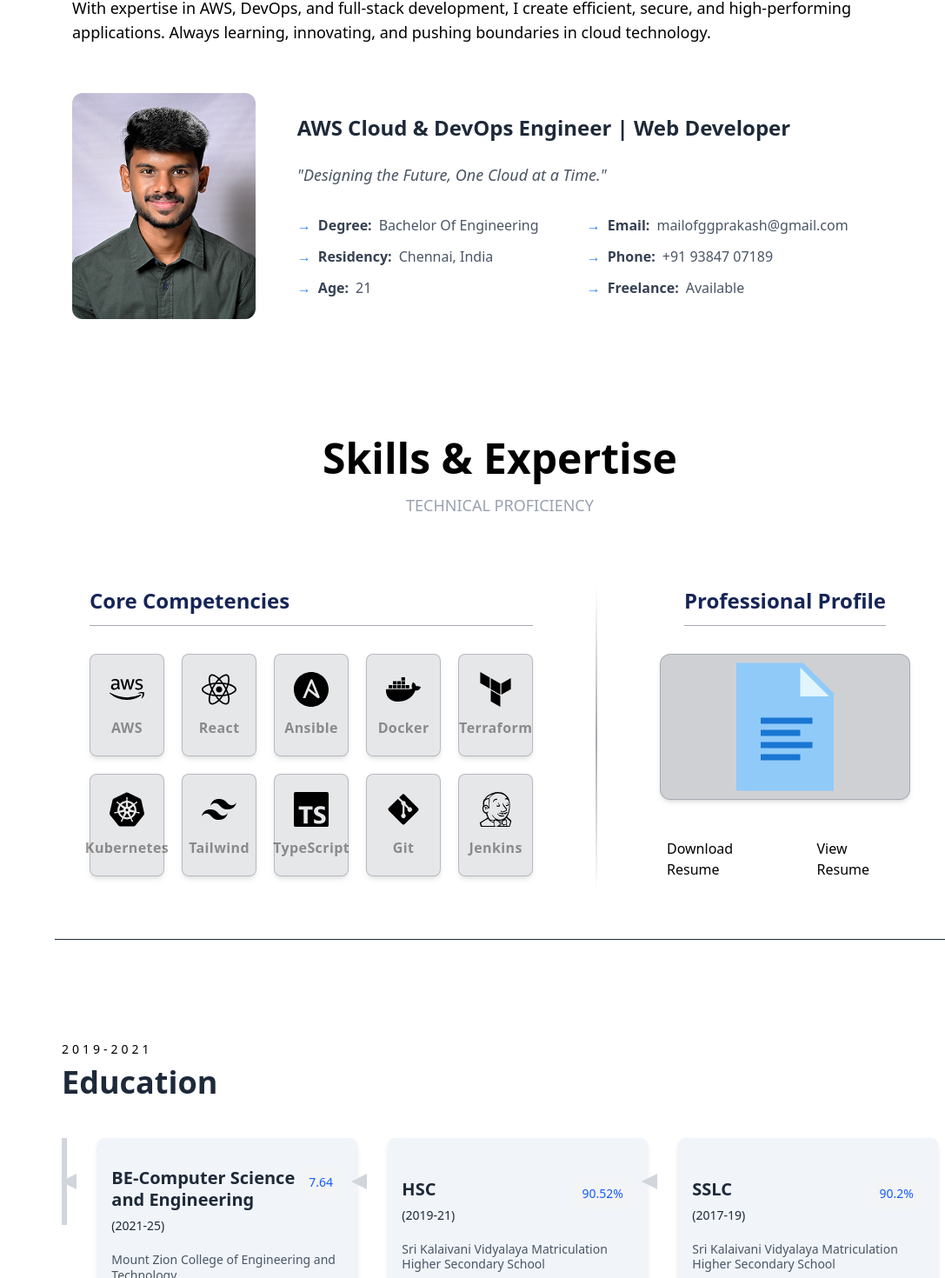
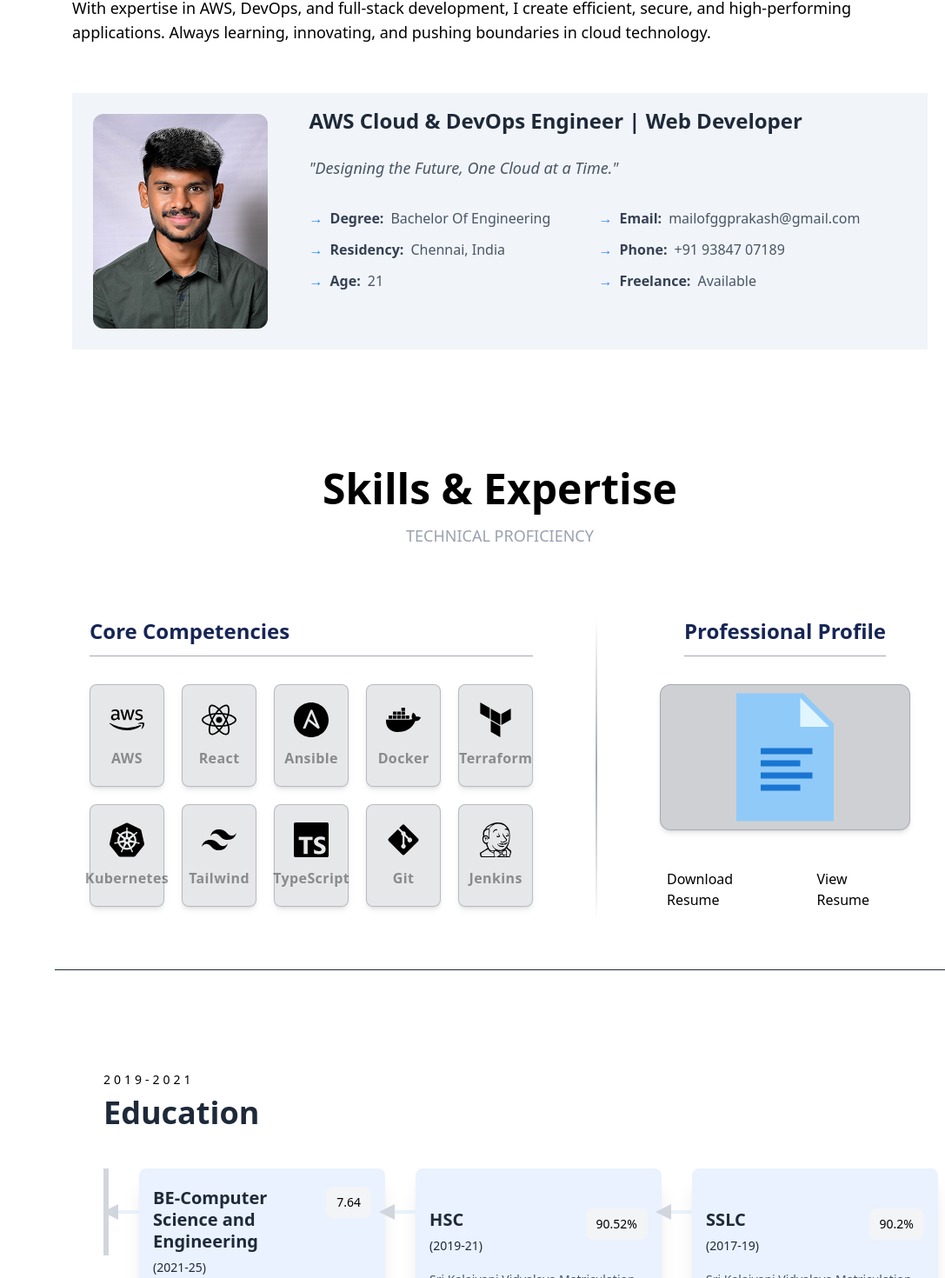
Before and after one commit to GG-Prakash/Portfolio, a React (Vite) app: page / in a window 1280 px wide. Shown: the part 969-2439 px from the top of the page at 87% size, without its empty margins (193-1280 px from the left). Built offline with nearby package versions, Linux system fonts and the light colour scheme.

Commit message:
design changes

```diff
--- a/src/components/About.jsx
+++ b/src/components/About.jsx
@@ -13,7 +13,7 @@ const About = () => {
         </p>
       </div>
 
-      <div className="" >
+      <div className="bg-slate-100 p-6" >
         <div className="flex flex-col lg:flex-row items-center gap-12">
 
           <div className="w-full lg:w-3/14">
@@ -25,8 +25,8 @@ const About = () => {
           </div>
 
 
-          <div className=" bg-white ">
-            <h2 className="text-2xl font-bold text-gray-800  mb-4">
+          <div className="  mt-[-50px] ">
+            <h2 className="text-2xl font-bold  text-gray-800  mb-4">
               AWS Cloud & DevOps Engineer | Web Developer
             </h2>
             <p className="italic text-gray-600 text-lg py-2 mb-6">
--- a/src/components/Education.jsx
+++ b/src/components/Education.jsx
@@ -4,7 +4,7 @@ const Education = () => {
     return (
         <section
         id="education"
-        className="w-full py-20 scroll-mt-[100px] mb-20 bg-white"
+        className="w-full py-20 pl-12 scroll-mt-[100px] mb-20 bg-white"
     >
         <div className="max-md:px-4 md:px-7 xl:px-2">
             <div className="py-5 md:py-9 font-titleFont flex flex-col gap-2">
--- a/src/components/EducationCard.jsx
+++ b/src/components/EducationCard.jsx
@@ -4,14 +4,14 @@ const EducationCard = ({ title, subTitle, result, des }) => {
     return (
         <div className="w-full md:h-[150px] xl:h-[200px] group flex">
             {/* Timeline indicator */}
-            <div className="w-10 max-md:w-7 h-[4px] bgOpacity mt-12 max-md:mt-6 relative">
+            <div className="w-10 max-md:w-7 h-[4px] bg-blue-100/60 group-hover:bg-blue-400 mt-12 max-md:mt-6 relative">
                 <span className="absolute w-5 h-5 -top-[0.5rem] -left-2 flex justify-center items-center">
                     <span className="absolute w-0 h-0 max-md:border-l-[5px] border-l-[9px] border-l-transparent border-r-[9px] max-md:border-r-[5px] border-r-transparent border-t-[18px] max-md:border-t-[10px] border-t-gray-300 group-hover:border-t-blue-400 transform -rotate-[-90deg] duration-300"></span>
                 </span>
             </div>
 
             {/* Card content */}
-            <div className="w-full max-md:px-8 bg-slate-100 hover:bg-gray-50 shadow-md hover:shadow-lg duration-300 rounded-lg md:px-4 lgl:px-10 xl:py-7 md:py-1 py-2 flex flex-col justify-center max-md:items-start md:gap-5 lgl:gap-6">
+            <div className="w-full max-md:px-8 bg-blue-100/60 shadow-xl hover:shadow-lg duration-300 rounded-lg md:px-4 lgl:px-10 xl:py-7 md:py-1 py-2 flex flex-col justify-center max-md:items-start md:gap-5 lgl:gap-6">
                 <div className="flex flex-row justify-between w-full">
                     <div className="flex flex-col">
                         <h3 className="text-xl md:text-[14px] xl:text-xl max-md:text-[12px] z-10 font-semibold leading-tight duration-300 text-gray-800 group-hover:text-gray-900">
@@ -22,7 +22,7 @@ const EducationCard = ({ title, subTitle, result, des }) => {
                         </p>
                     </div>
                     <div>
-                        <p className="md:px-2 md:py-1 max-md:px-1 xl:px-3 xl:py-2 text-sm md:text-[10px] xl:text-sm max-md:text-[8px] text-blue-600 group-hover:text-blue-700 bg-gray-100 max-md:rounded-sm rounded-lg flex justify-center items-center font-medium">
+                        <p className="md:px-2 md:py-1 max-md:px-1 xl:px-3 xl:py-2 text-sm md:text-[10px] xl:text-sm max-md:text-[8px]  group-hover:text-blue-600 bg-gray-100 group-hover:border-[0.5px]  max-md:rounded-sm rounded-lg flex justify-center items-center font-medium">
                             {result}
                         </p>
                     </div>
```
Also changed, not shown: src/index.css (line endings or trailing spaces).
